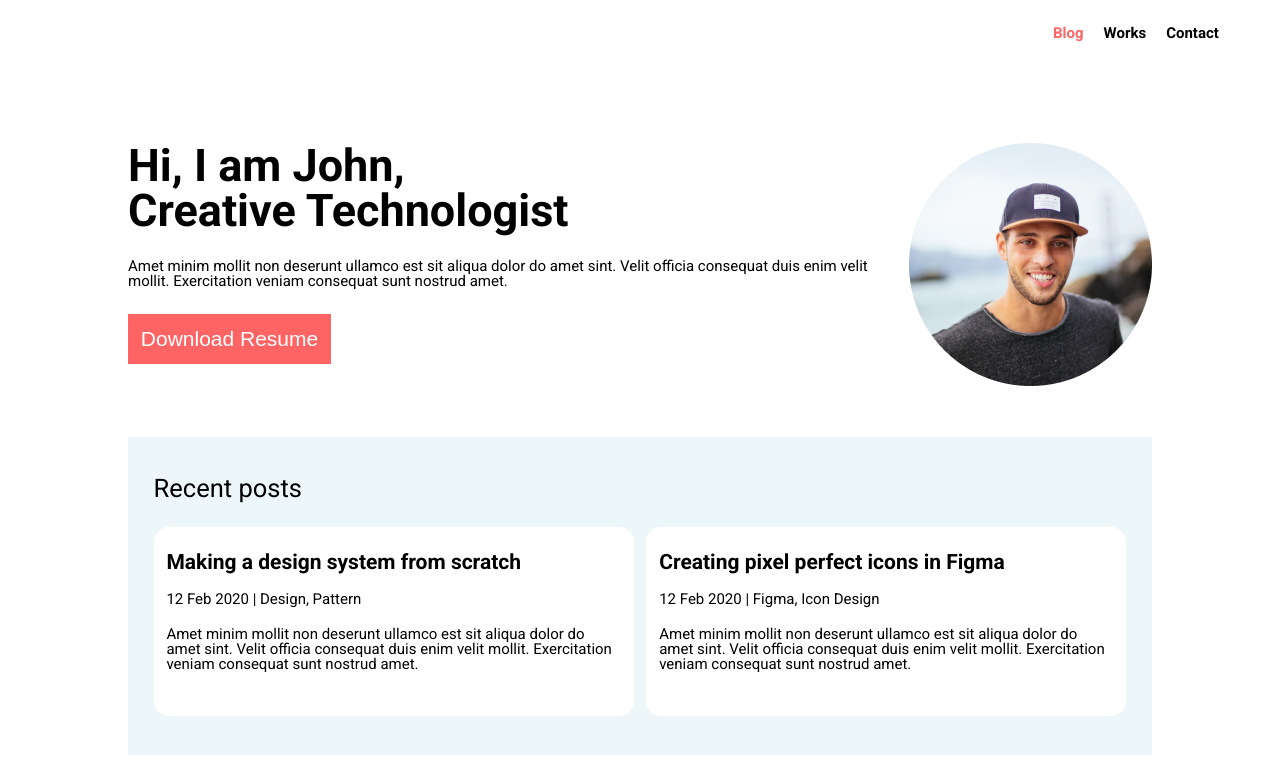
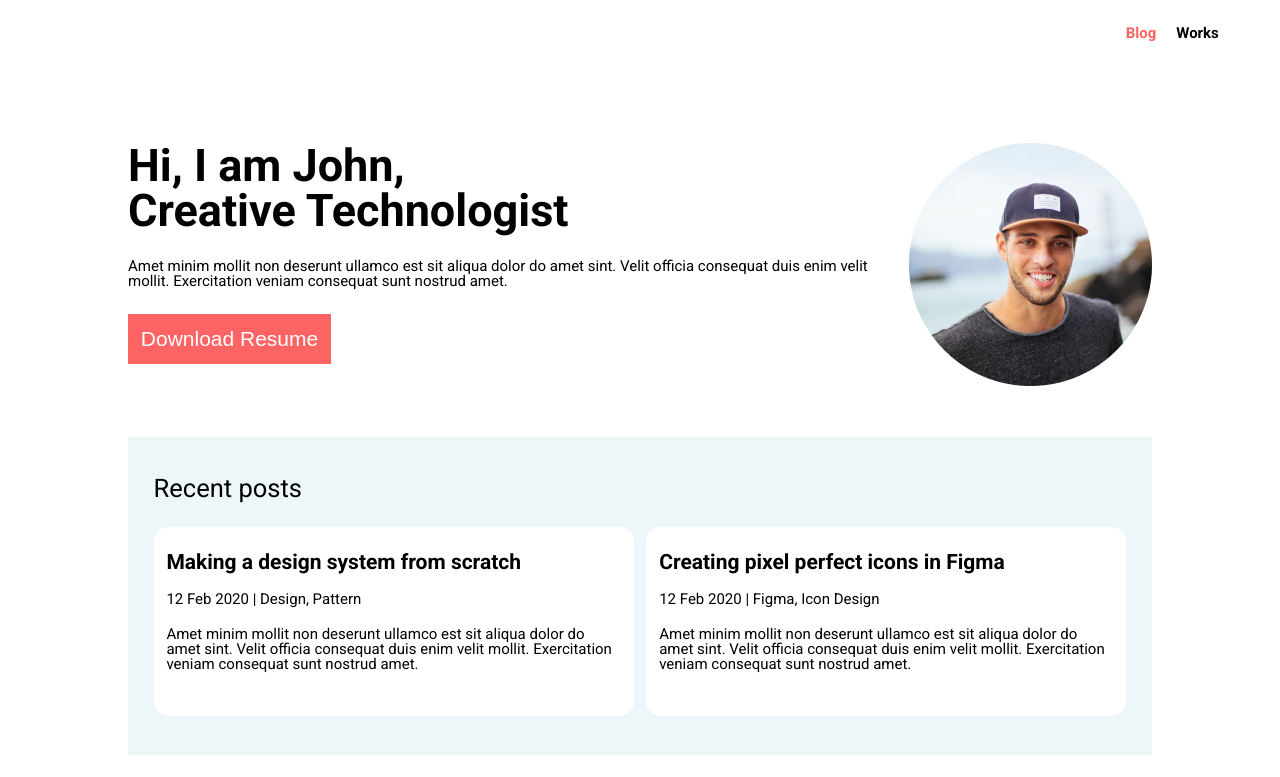
Before and after one commit to RaulStenger/atv-port, a plain HTML site: page index.html in a window 1280 px wide. Shown: the top 777 px of the page. Drawn offline with Linux system fonts and the light colour scheme.

Commit message:
F Contact

```diff
--- a/index.html
+++ b/index.html
@@ -18,9 +18,6 @@
                 </li>
                 <li>
                     <a href="works.html">Works</a>
-                </li>
-                <li>
-                    <a href="#">Contact</a>
                 </li>
             </ul>
         </nav>
```
Also changed, not shown: works.html (+0 -3 lines).
